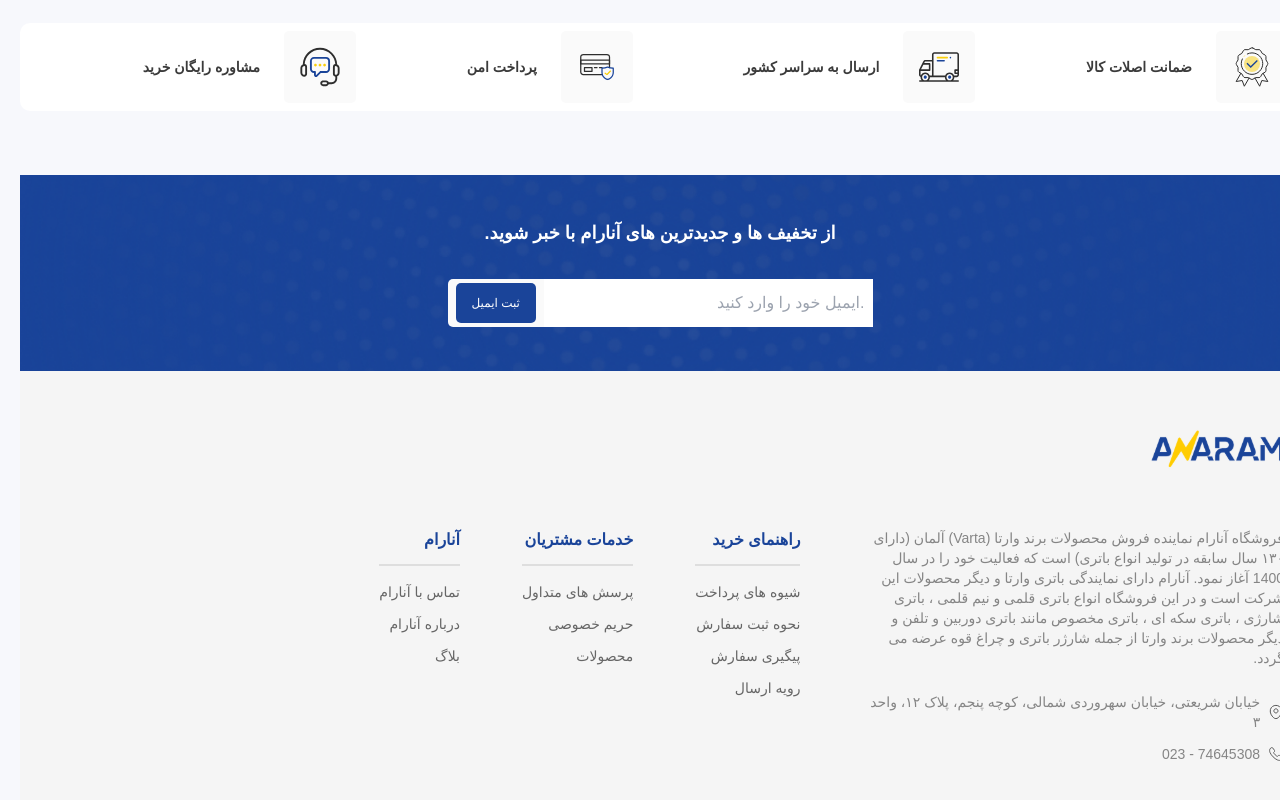
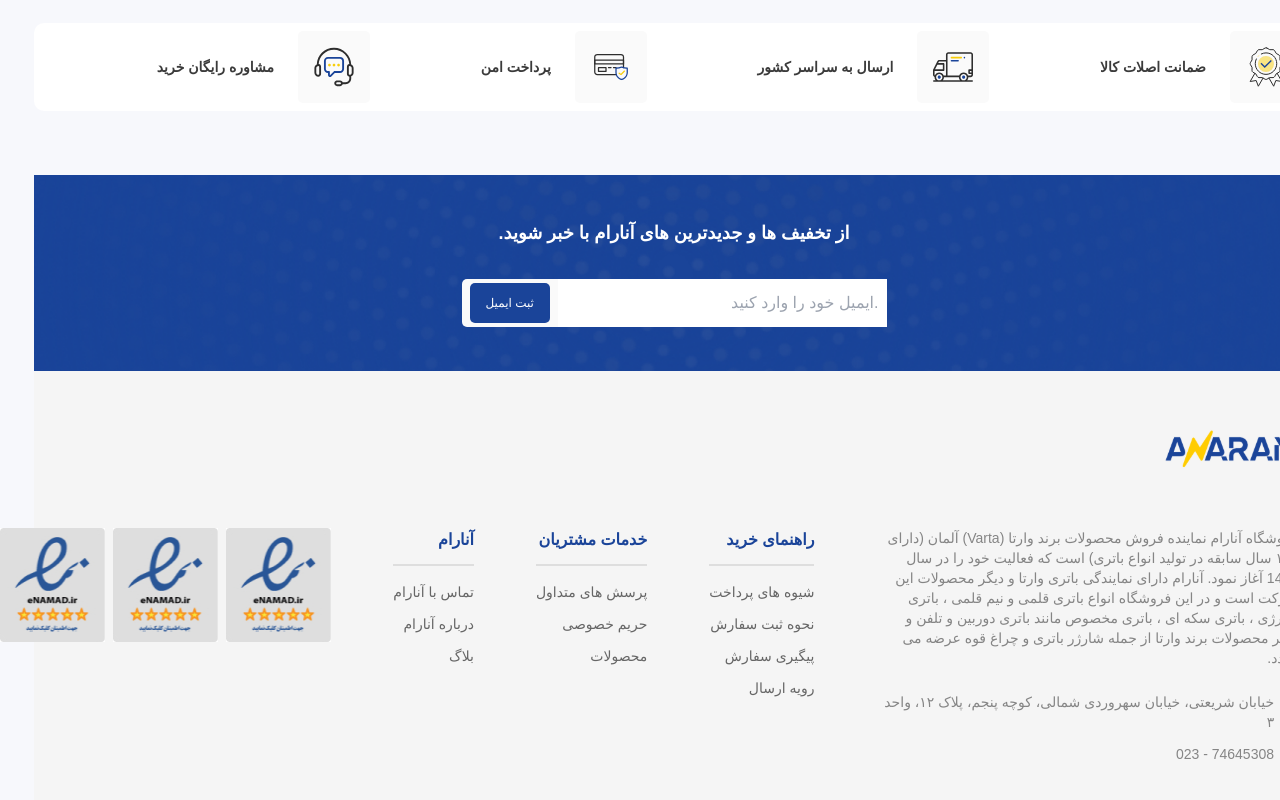
Before and after one commit to mahyarErshad/anaram-react, a React (Create React App) app: page / in a window 1280 px wide. Shown: the part 4667-5467 px from the top of the page. Built offline with nearby package versions, Linux system fonts and the light colour scheme; a web font is replaced by a local one.

Commit message:
Footer is done for large screens

```diff
--- a/src/Components/Footer/FooterContainer/FooterContainer.jsx
+++ b/src/Components/Footer/FooterContainer/FooterContainer.jsx
@@ -6,6 +6,7 @@ import { ReactComponent as PhoneIcon } from "../../../assets/images/icons/phone-
 import FooterAddress from "../FooterComponents/FooterAddress/FooterAddress";
 import FooterNavLinks from "../FooterComponents/FooterNavLinks/FooterNavLinks";
 import { anaramNavLinksData, customerServicesData, helpShopingData } from "../../../lib/footerNavLinksData/footerNavLinksData";
+import eNamadImage from "../../../assets/images/icons/e-namad.jpg";
 
 function FooterContainer() {
   return (
@@ -22,6 +23,11 @@ function FooterContainer() {
           <FooterNavLinks data={customerServicesData} />
           <FooterNavLinks data={anaramNavLinksData} />
         </nav>
+        <div className={`${styles.eNamad} flex gap-2`}>
+          <img className="w-[6.5625rem] h-[7.125rem]" src={eNamadImage} alt="e-namad" />
+          <img className="w-[6.5625rem] h-[7.125rem]" src={eNamadImage} alt="e-namad" />
+          <img className="w-[6.5625rem] h-[7.125rem]" src={eNamadImage} alt="e-namad" />
+        </div>
       </section>
     </footer>
   );
--- a/src/Components/Footer/styles/styles.module.css
+++ b/src/Components/Footer/styles/styles.module.css
@@ -21,3 +21,7 @@
   grid-row: 2/-1;
   grid-column: 2;
 }
+.eNamad {
+  grid-row: 2 / -1;
+  grid-column: 3;
+}
```
Also changed, not shown: src/assets/images/icons/e-namad.jpg (added), src/assets/images/icons/e-namad.svg (deleted).
